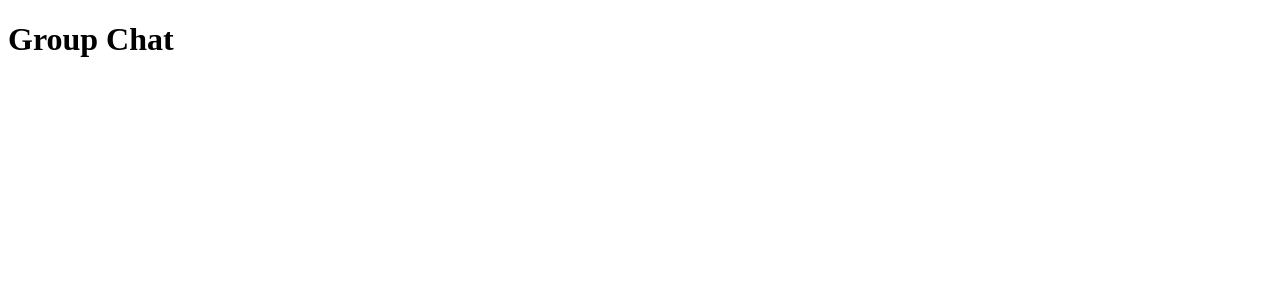
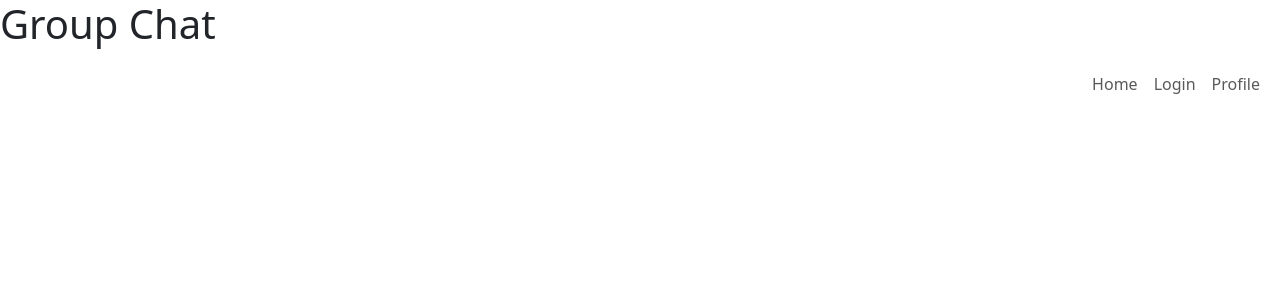
Before and after one commit to yeonkyung-ha/CSChatWeb, a React (Vite) app: page /GroupChat in a window 1280 px wide. Shown: the top 300 px of the page. Built offline with nearby package versions, Linux system fonts and the light colour scheme.

Commit message:
Create Navigation Bar

```diff
--- a/src/components/GroupChat.jsx
+++ b/src/components/GroupChat.jsx
@@ -1,9 +1,34 @@
 import React from "react";
+import { Link } from "react-router-dom";
+import Container from "react-bootstrap/Container";
+import Nav from "react-bootstrap/Nav";
+import Navbar from "react-bootstrap/Navbar";
+import Offcanvas from "react-bootstrap/Offcanvas";
 
 function GroupChat() {
   return (
     <div>
       <h1>Group Chat</h1>
+      <Navbar key="md" expand="md">
+        <Container fluid>
+          <Navbar.Toggle id="menuButton"></Navbar.Toggle>
+          <Navbar.Offcanvas placement="end" id="navigation">
+            <Offcanvas.Body>
+              <Nav className="justify-content-end flex-grow-1">
+                <Link to="/Home" className="nav-link" id="menu_item">
+                  Home
+                </Link>
+                <Link to="/Login" className="nav-link" id="menu_item">
+                  Login
+                </Link>
+                <Link to="/Profile" className="nav-link" id="menu_item">
+                  Profile
+                </Link>
+              </Nav>
+            </Offcanvas.Body>
+          </Navbar.Offcanvas>
+        </Container>
+      </Navbar>
     </div>
   );
 }
--- a/src/components/Home.jsx
+++ b/src/components/Home.jsx
@@ -1,9 +1,34 @@
 import React from "react";
+import { Link } from "react-router-dom";
+import Container from "react-bootstrap/Container";
+import Nav from "react-bootstrap/Nav";
+import Navbar from "react-bootstrap/Navbar";
+import Offcanvas from "react-bootstrap/Offcanvas";
 
 function Home() {
   return (
     <div>
       <h1>Home</h1>
+      <Navbar key="md" expand="md">
+        <Container fluid>
+          <Navbar.Toggle id="menuButton"></Navbar.Toggle>
+          <Navbar.Offcanvas placement="end" id="navigation">
+            <Offcanvas.Body>
+              <Nav className="justify-content-end flex-grow-1">
+                <Link to="/Home" className="nav-link" id="menu_item">
+                  Home
+                </Link>
+                <Link to="/Login" className="nav-link" id="menu_item">
+                  Login
+                </Link>
+                <Link to="/Profile" className="nav-link" id="menu_item">
+                  Profile
+                </Link>
+              </Nav>
+            </Offcanvas.Body>
+          </Navbar.Offcanvas>
+        </Container>
+      </Navbar>
     </div>
   );
 }
--- a/src/components/Login.jsx
+++ b/src/components/Login.jsx
@@ -1,9 +1,34 @@
 import React from "react";
+import { Link } from "react-router-dom";
+import Container from "react-bootstrap/Container";
+import Nav from "react-bootstrap/Nav";
+import Navbar from "react-bootstrap/Navbar";
+import Offcanvas from "react-bootstrap/Offcanvas";
 
 function Login() {
   return (
     <div>
       <h1>Login</h1>
+      <Navbar key="md" expand="md">
+        <Container fluid>
+          <Navbar.Toggle id="menuButton"></Navbar.Toggle>
+          <Navbar.Offcanvas placement="end" id="navigation">
+            <Offcanvas.Body>
+              <Nav className="justify-content-end flex-grow-1">
+                <Link to="/Home" className="nav-link" id="menu_item">
+                  Home
+                </Link>
+                <Link to="/Login" className="nav-link" id="menu_item">
+                  Login
+                </Link>
+                <Link to="/Profile" className="nav-link" id="menu_item">
+                  Profile
+                </Link>
+              </Nav>
+            </Offcanvas.Body>
+          </Navbar.Offcanvas>
+        </Container>
+      </Navbar>
     </div>
   );
 }
--- a/src/components/Profile.jsx
+++ b/src/components/Profile.jsx
@@ -1,10 +1,34 @@
-
 import React from "react";
+import { Link } from "react-router-dom";
+import Container from "react-bootstrap/Container";
+import Nav from "react-bootstrap/Nav";
+import Navbar from "react-bootstrap/Navbar";
+import Offcanvas from "react-bootstrap/Offcanvas";
 
 function Profile() {
   return (
     <div>
       <h1>Profile</h1>
+      <Navbar key="md" expand="md">
+        <Container fluid>
+          <Navbar.Toggle id="menuButton"></Navbar.Toggle>
+          <Navbar.Offcanvas placement="end" id="navigation">
+            <Offcanvas.Body>
+              <Nav className="justify-content-end flex-grow-1">
+                <Link to="/Home" className="nav-link" id="menu_item">
+                  Home
+                </Link>
+                <Link to="/Login" className="nav-link" id="menu_item">
+                  Login
+                </Link>
+                <Link to="/Profile" className="nav-link" id="menu_item">
+                  Profile
+                </Link>
+              </Nav>
+            </Offcanvas.Body>
+          </Navbar.Offcanvas>
+        </Container>
+      </Navbar>
     </div>
   );
 }
--- a/src/components/Registration.jsx
+++ b/src/components/Registration.jsx
@@ -1,9 +1,34 @@
 import React from "react";
+import { Link } from "react-router-dom";
+import Container from "react-bootstrap/Container";
+import Nav from "react-bootstrap/Nav";
+import Navbar from "react-bootstrap/Navbar";
+import Offcanvas from "react-bootstrap/Offcanvas";
 
 function Registration() {
   return (
     <div>
       <h1>Registration</h1>
+      <Navbar key="md" expand="md">
+        <Container fluid>
+          <Navbar.Toggle id="menuButton"></Navbar.Toggle>
+          <Navbar.Offcanvas placement="end" id="navigation">
+            <Offcanvas.Body>
+              <Nav className="justify-content-end flex-grow-1">
+                <Link to="/Home" className="nav-link" id="menu_item">
+                  Home
+                </Link>
+                <Link to="/Login" className="nav-link" id="menu_item">
+                  Login
+                </Link>
+                <Link to="/Profile" className="nav-link" id="menu_item">
+                  Profile
+                </Link>
+              </Nav>
+            </Offcanvas.Body>
+          </Navbar.Offcanvas>
+        </Container>
+      </Navbar>
     </div>
   );
 }
--- a/src/main.jsx
+++ b/src/main.jsx
@@ -1,6 +1,7 @@
 import React from 'react'
 import ReactDOM from 'react-dom/client'
 import App from './App.jsx'
+import 'bootstrap/dist/css/bootstrap.min.css';
 import './index.css'
 
 ReactDOM.createRoot(document.getElementById('root')).render(
```
